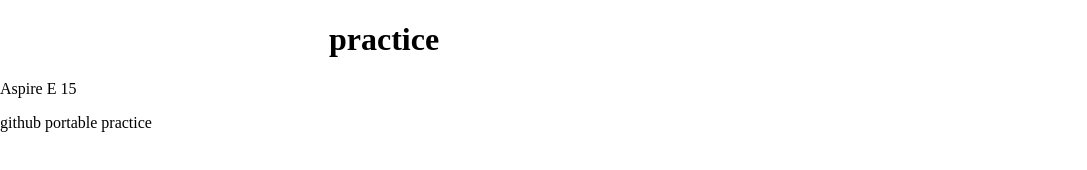
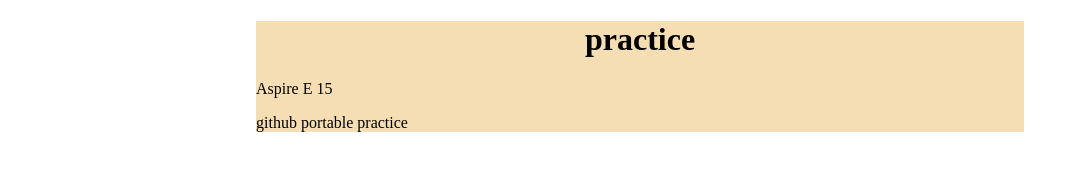
Before and after one commit to meryrein/meryrein, a plain HTML site: page index.html in a window 1280 px wide. Shown: the whole page, without its empty margins (0-1087 px from the left). Drawn offline with Linux system fonts and the light colour scheme.

Commit message:
adding style

```diff
--- a/style.css
+++ b/style.css
@@ -6,4 +6,6 @@ html body{
 }
 .container{
 	width:60%;
+	margin:auto;
+	background-color:wheat;
 }
```
